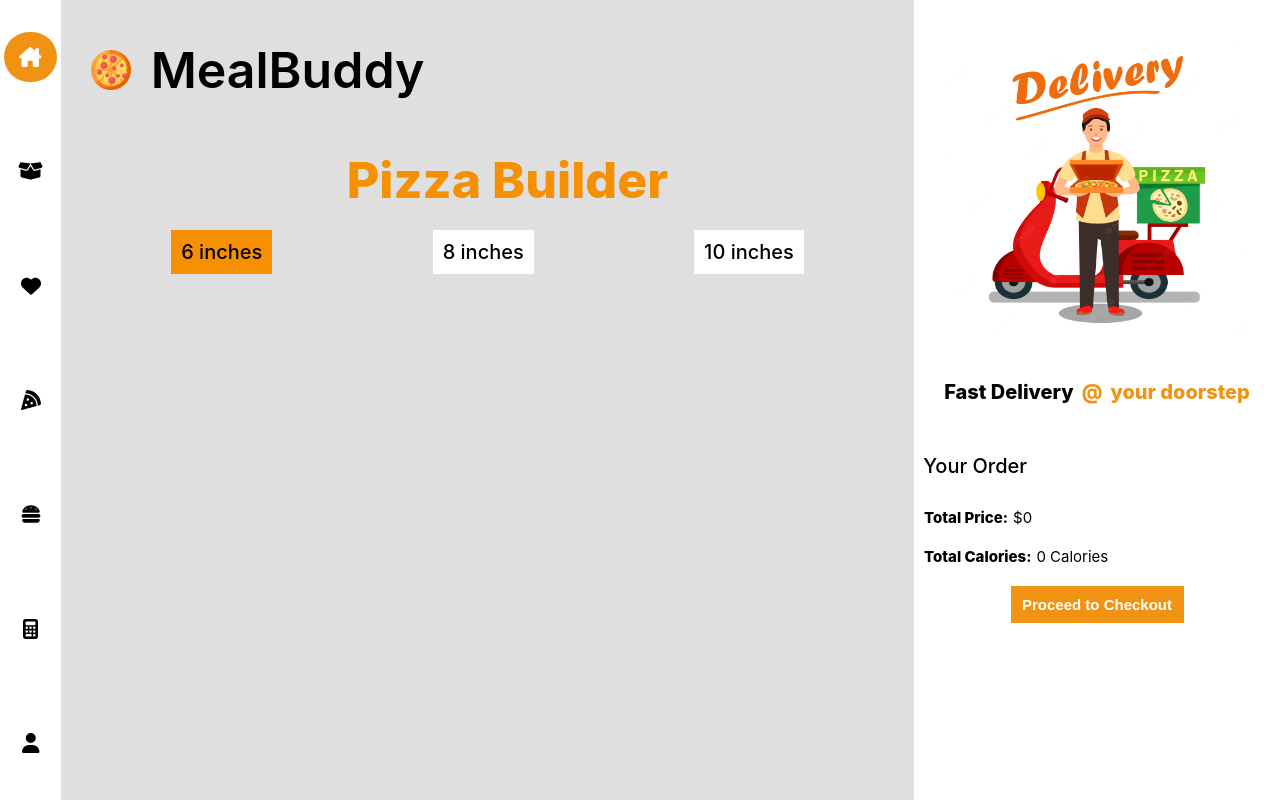
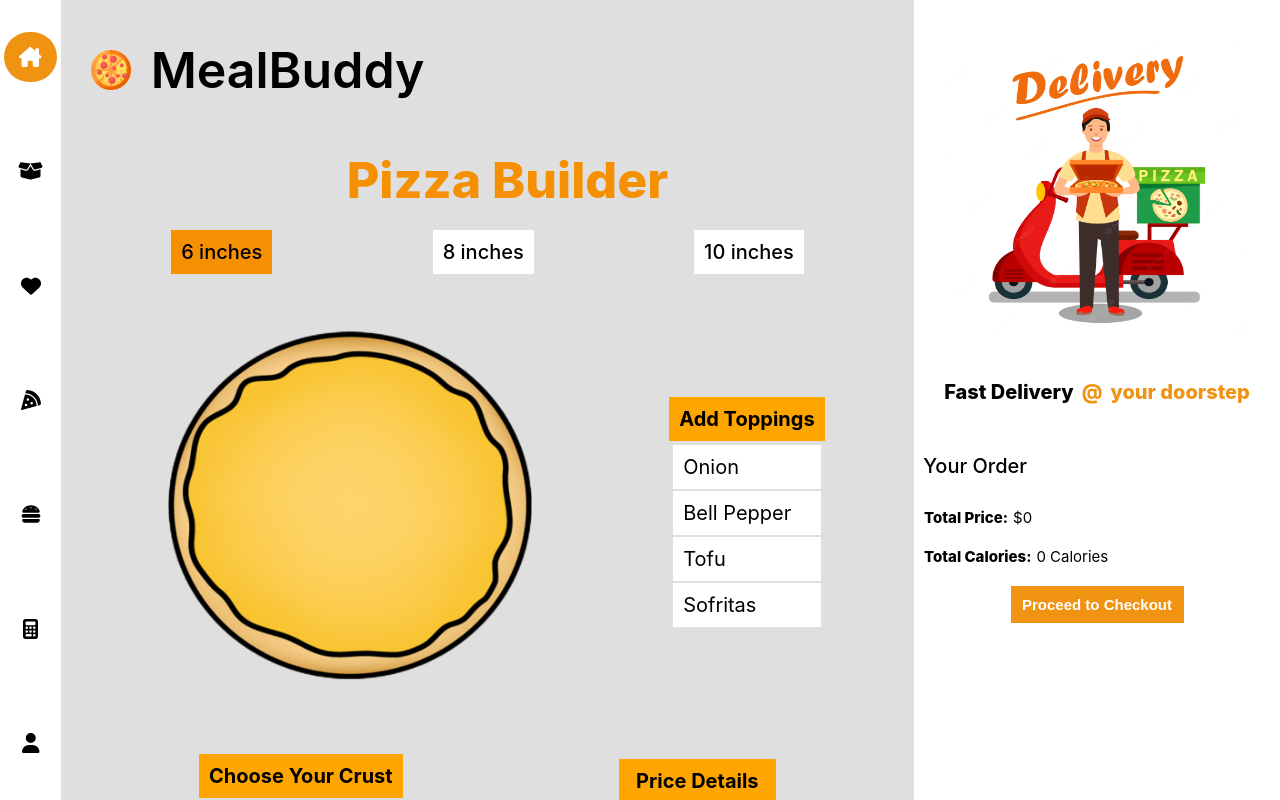
Before and after one commit to HarshitG24/mealbuddy, a React (Create React App) app in the folder frontend/: page /pizza-builder in a window 1280 px wide. Built offline with nearby package versions, Linux system fonts and the light colour scheme.

Commit message:
added basic ui for pizza builder

```diff
--- a/frontend/src/components/pizza-builder/PizzaBuilder.js
+++ b/frontend/src/components/pizza-builder/PizzaBuilder.js
@@ -2,8 +2,10 @@ import "../../Reused.css";
 import "./css/pizza_builder.css";
 import Logo from "../header/logo";
 import PizzaSize from "./PizzaSize";
-import { pizzaSizes } from "../../utils/util";
+import { pizzaData, pizzaSizes } from "../../utils/util";
 import { useState } from "react";
+import PizzaTable from "./PizzaTable";
+import pbase from "../../images/base.png";
 
 function PizzaBuilder() {
   const [size, setSize] = useState(0);
@@ -27,6 +29,19 @@ function PizzaBuilder() {
             );
           })}
         </div>
+
+        <div className="pizza_row">
+          <img src={pbase} alt="This is the base of the pizza" />
+          <PizzaTable allData={pizzaData[0]} />
+        </div>
+
+        <div className="pizza_row">
+          <PizzaTable allData={pizzaData[1]} />
+          <div>
+            <PizzaTable allData={pizzaData[2]} />
+            <button className="builder_cart">Add To Cart</button>
+          </div>
+        </div>
       </div>
     </div>
   );
--- /dev/null
+++ b/frontend/src/components/pizza-builder/PizzaTable.js
@@ -0,0 +1,14 @@
+import "./css/pizza_table.css";
+import PizzaTableRow from "./PizzaTableRow";
+
+function PizzaTable({ allData }) {
+  const { title, data } = allData;
+  return (
+    <table>
+      <caption>{title}</caption>
+      <PizzaTableRow data={data} />
+    </table>
+  );
+}
+
+export default PizzaTable;
--- /dev/null
+++ b/frontend/src/components/pizza-builder/PizzaTableRow.js
@@ -0,0 +1,17 @@
+import "./css/pizza_table_row.css";
+
+function PizzaTableRow({ data }) {
+  return (
+    <tbody className="pizza_tb_data">
+      {data.map((e, index) => {
+        return (
+          <tr key={index}>
+            <td>{e}</td>
+          </tr>
+        );
+      })}
+    </tbody>
+  );
+}
+
+export default PizzaTableRow;
--- a/frontend/src/components/pizza-builder/css/pizza_builder.css
+++ b/frontend/src/components/pizza-builder/css/pizza_builder.css
@@ -17,3 +17,26 @@
   justify-content: space-around;
   align-items: center;
 }
+
+.pizza_row {
+  display: flex;
+  justify-content: space-around;
+  align-items: center;
+  margin: 4rem 0;
+}
+
+.pizza_row > img {
+  width: 40rem;
+  height: 40rem;
+}
+
+.builder_cart {
+  width: 100%;
+  background: orange;
+  border: none;
+  padding: 1rem;
+  color: #fff;
+  font-size: 1.5rem;
+  font-weight: 800;
+  cursor: pointer;
+}
--- /dev/null
+++ b/frontend/src/components/pizza-builder/css/pizza_table.css
@@ -0,0 +1,8 @@
+caption {
+  background: orange;
+  padding: 1rem;
+  font-size: 2rem;
+  font-weight: 700;
+  white-space: nowrap;
+  overflow: hidden;
+}
--- /dev/null
+++ b/frontend/src/components/pizza-builder/css/pizza_table_row.css
@@ -0,0 +1,11 @@
+.pizza_tb_data {
+  display: table;
+  width: 100%;
+}
+
+tr > td {
+  font-size: 2rem;
+  background: #fff;
+  padding: 1rem;
+  cursor: pointer;
+}
--- a/frontend/src/utils/util.js
+++ b/frontend/src/utils/util.js
@@ -72,3 +72,18 @@ export function generateCart(arr, obj) {
 }
 
 export const pizzaSizes = [6, 8, 10];
+
+export const pizzaData = [
+  {
+    title: "Add Toppings",
+    data: ["Onion", "Bell Pepper", "Tofu", "Sofritas"],
+  },
+  {
+    title: "Choose Your Crust",
+    data: ["Cheesy Bytes", "Cheese Burst", "Thin Crust", "Fresh Pan"],
+  },
+  {
+    title: "Price Details",
+    data: ["Base Price", "Extras", "Total Calories"],
+  },
+];
```
Also changed, not shown: frontend/src/images/base.png (added).
